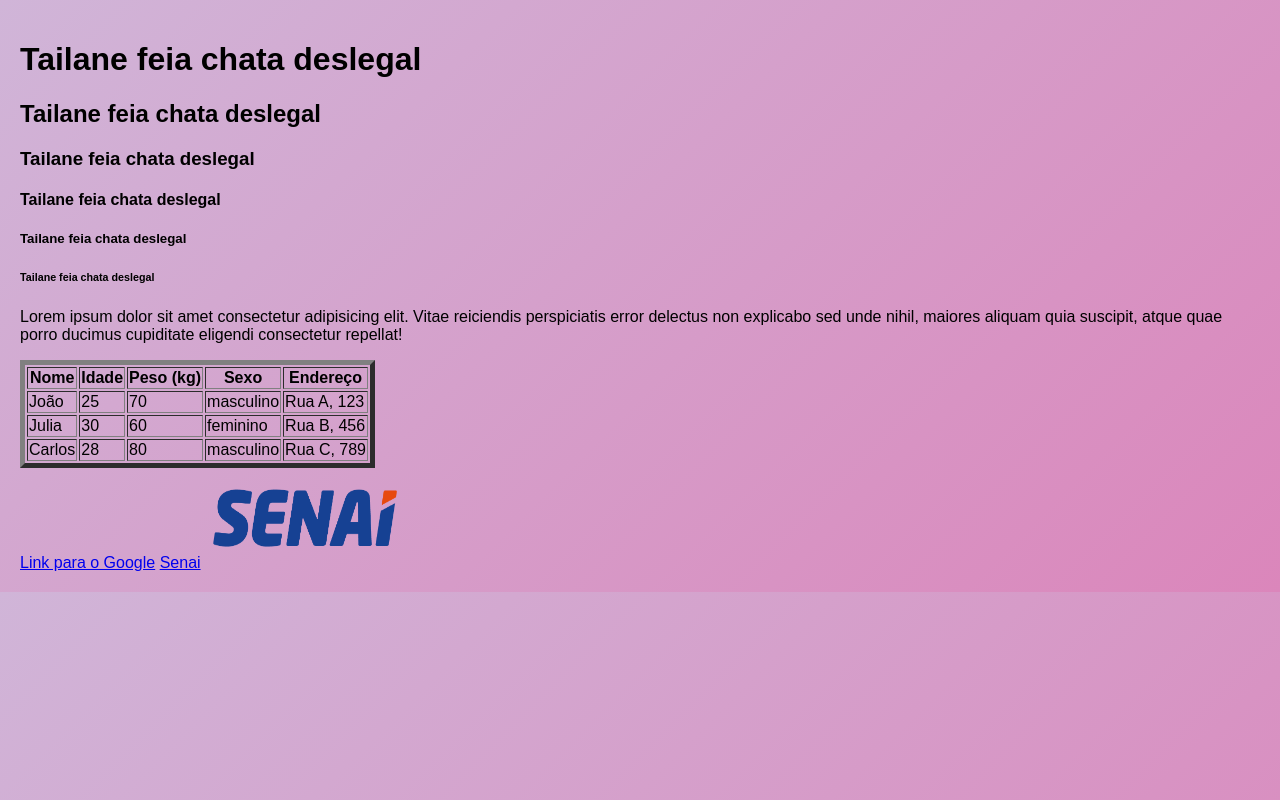
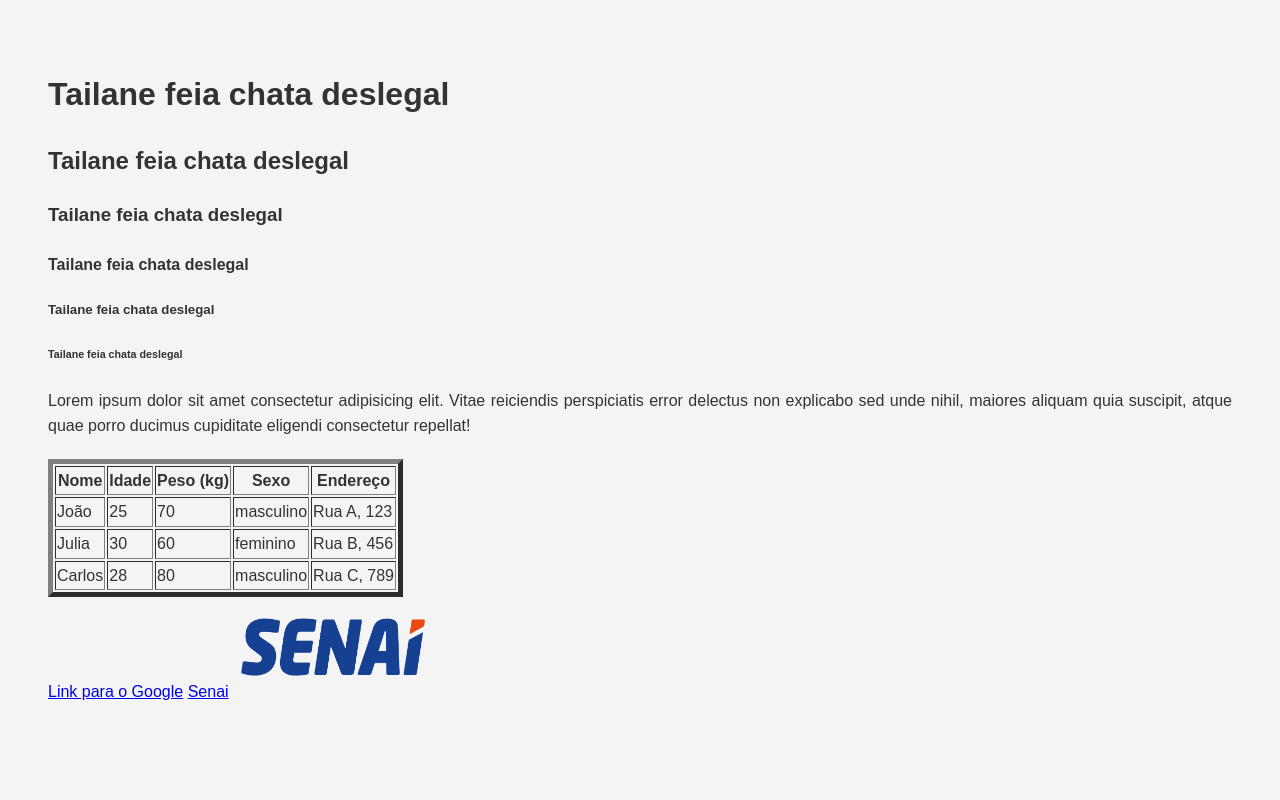
Before and after one commit to juliamell00/projeto, a plain HTML site: page index.html in a window 1280 px wide. Drawn offline with Linux system fonts and the light colour scheme.

Commit message:
Salvando

```diff
--- a/index.html
+++ b/index.html
@@ -3,8 +3,8 @@
 <head>
     <meta charset="UTF-8">
     <meta name="viewport" content="width=device-width, initial-scale=1.0">
-    <title>Projeto - Senai</title>
-    <link rel="stylesheet" href="styless.css">
+    <title>Aula - HTMl</HTMl></title>
+    <link rel="stylesheet" href="styles.css">
 </head>
 <body>
      <h1>Tailane feia chata deslegal</h1>
--- /dev/null
+++ b/styles.css
@@ -0,0 +1,29 @@
+/* Reset básico */
+*{   margin: 0,
+    padding: 0,
+    box-sizing: border-box
+}
+body {
+    font-family: Arial, Helvetica, sans-serif;
+    background-color: #f4f4f4;
+    color: #333;
+    padding: 40px;
+    line-height: 1.6;
+}
+h1 {
+    color: #004080:
+    font-size: 40px;
+    margin-bottom: 20px
+    text-align: center;
+}
+
+p {font-size: 16px;
+    max-widthn: 800px;
+    margin: 0 auto 20px auto;
+    text-align: justify
+}
+
+img {
+    max-widthn:200px;
+    margin:0 auto ;
+}
--- a/styless.css
+++ /dev/null
@@ -1,6 +0,0 @@
-body {
-    background: linear-gradient(135deg, #d0b5d8, #db86bb);
-    font-family: Arial, sans-serif;
-    margin: 0;
-    padding: 20px;
-}
```
Also changed, not shown: javascript/script.js (added, +9 -0 lines).
